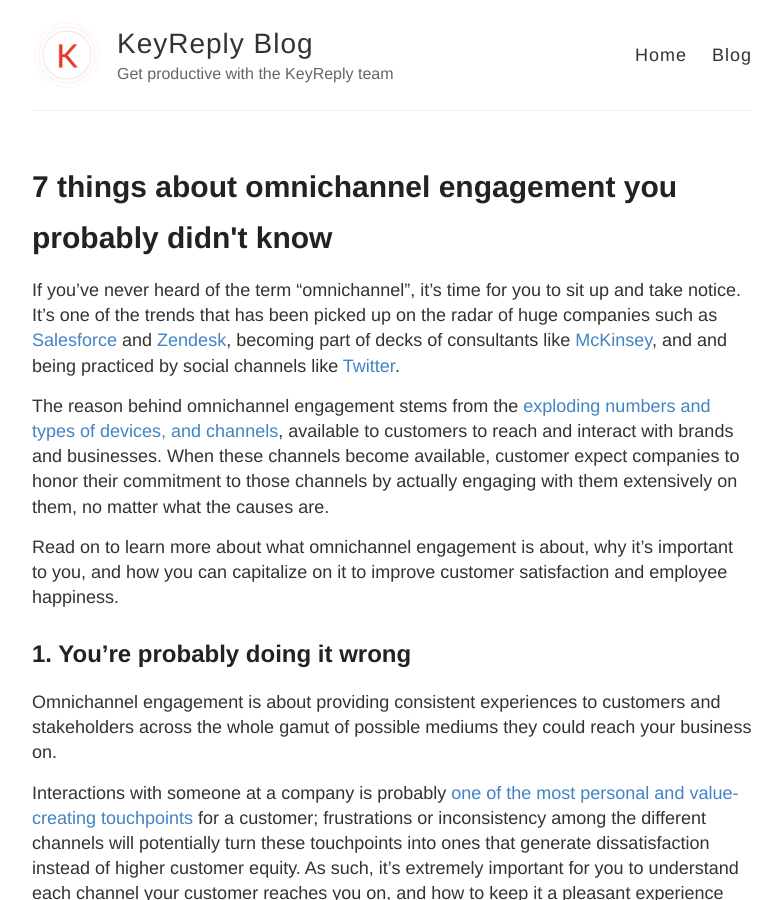
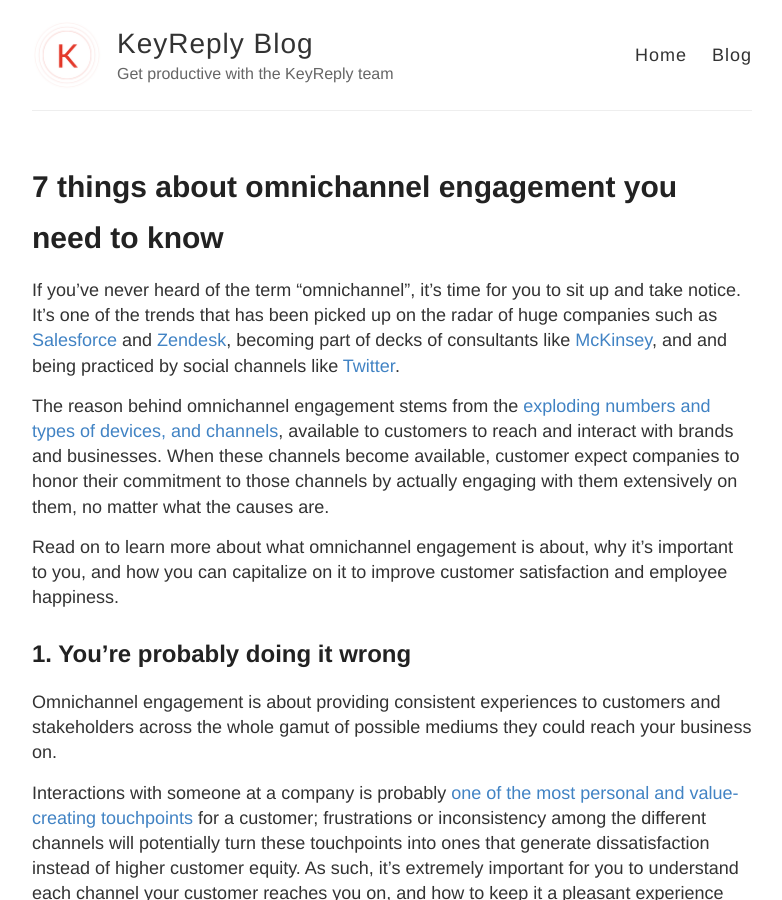
Before and after one commit to MarksCode/keyreply, a Jekyll site: the page built from _posts/2015-9-22-7-things-about-omnichannel-engagement-you-need-to-know.md, in a window 1280 px wide and 900 px high. Shown: the whole window, without its empty margins (248-1030 px from the left). Built offline with Jekyll 4.4.1, drawn with Linux system fonts in a browser that asks for light colours; Markdown is read by kramdown in place of the engine named in the settings; comment, search, counter and statistics services are not loaded.

Commit message:
Update post #6 tile

```diff
--- a/_posts/2015-9-22-7-things-about-omnichannel-engagement-you-probably-didnt-know.md
+++ b/_posts/2015-9-22-7-things-about-omnichannel-engagement-you-need-to-know.md
@@ -1,6 +1,6 @@
 ---
 layout: post
-title: 7 things about omnichannel engagement you probably didn't know
+title: 7 things about omnichannel engagement you need to know
 ---
 
 If you’ve never heard of the term “omnichannel”, it’s time for you to sit up and take notice. It’s one of the trends that has been picked up on the radar of huge companies such as [Salesforce](https://help.salesforce.com/HTViewHelpDoc?id=service_presence_intro.htm&language=en_US) and [Zendesk](https://www.zendesk.com/company/press/companies-failing-deliver-omnichannel-customer-service-global-zendesk-survey-reveals/), becoming part of decks of consultants like [McKinsey](http://www.mckinsey.com/insights/marketing_sales/digitizing_the_consumer_decision_journey), and and being practiced by social channels like [Twitter](https://blog.twitter.com/2015/twitter-customer-service).
```
